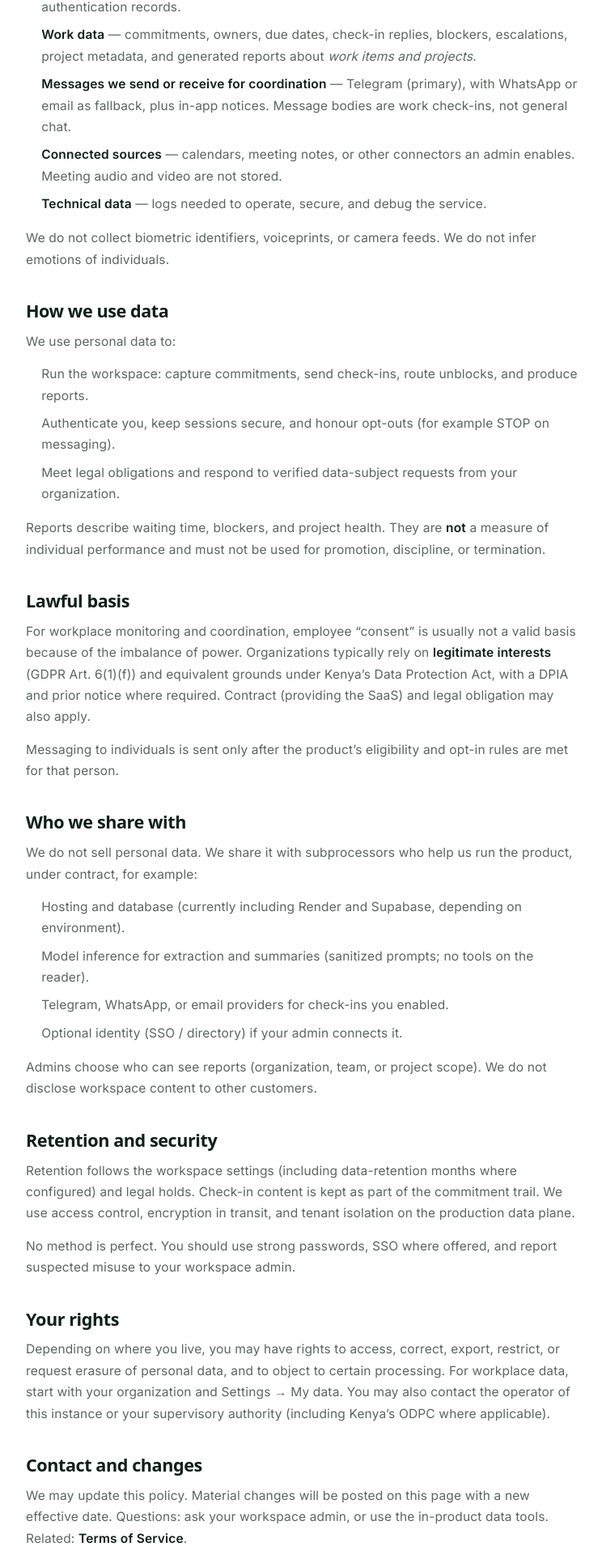
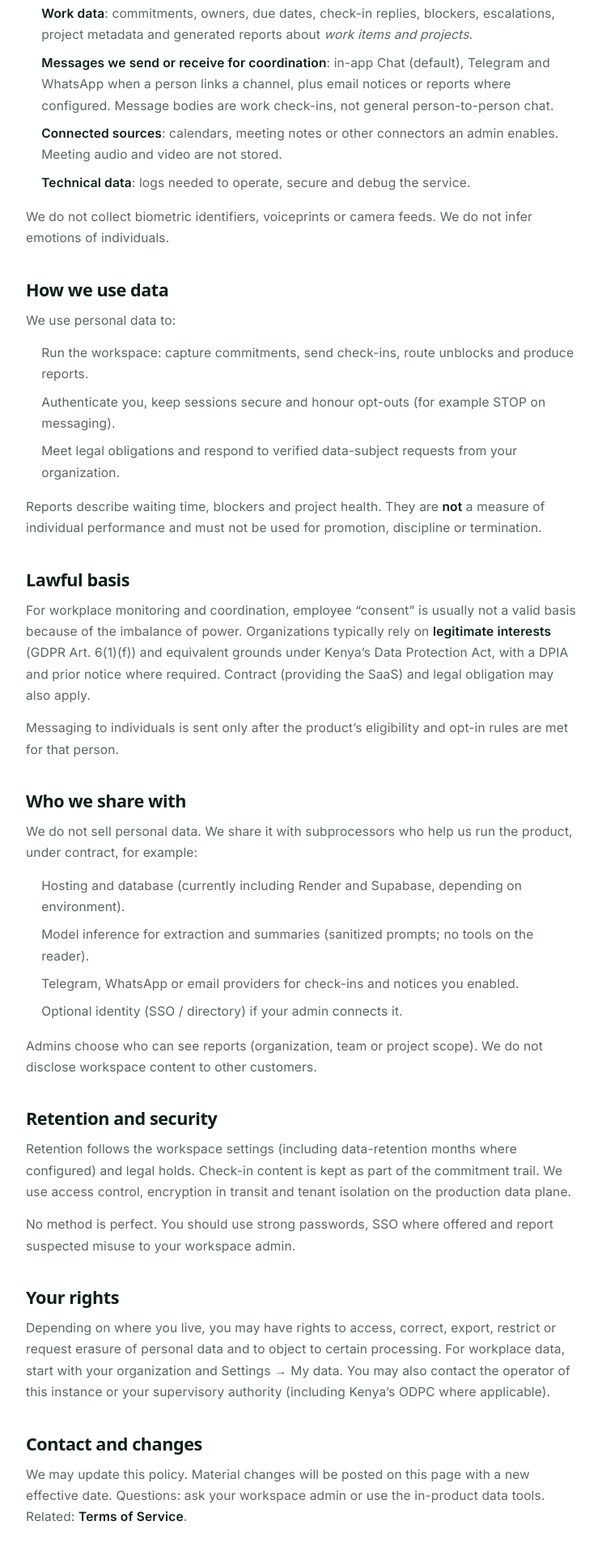
Before and after one commit to Einzelgaanger/company-os, a React (Vite) app: page /privacy-policy in a window 1280 px wide. Shown: the part 806-2726 px from the top of the page at 81% size, without its empty margins (244-988 px from the left). Built offline with nearby package versions, Linux system fonts and the light colour scheme; no server answers.

Commit message:
Align Privacy and Terms messaging with Chat-default channels.
Correct channel claims and punctuation so legal pages match how check-ins actually run.

```diff
--- a/src/pages/legal/Privacy.tsx
+++ b/src/pages/legal/Privacy.tsx
@@ -10,7 +10,7 @@ export default function Privacy() {
       kicker="Legal"
       title="Privacy Policy"
       updated={UPDATED}
-      intro={`${BRAND.name} is a work-coordination system — your agentic chief of staff. This policy explains what we process, why, and the controls you and your organization have. It is not a performance-evaluation or HR analytics product.`}
+      intro={`${BRAND.name} is a work-coordination system: your agentic chief of staff. This policy explains what we process, why and the controls you and your organization have. It is not a performance-evaluation or HR analytics product.`}
       other={{ to: "/terms-of-service", label: "Read the Terms of Service →" }}
       sections={[
         {
@@ -19,7 +19,7 @@ export default function Privacy() {
           body: (
             <>
               <p>
-                This policy applies to the public website, account creation, and the {BRAND.name} workspace
+                This policy applies to the public website, account creation and the {BRAND.name} workspace
                 product. Your <strong>organization</strong> (the customer that created the workspace) is typically
                 the controller of workplace data. We process that data to provide the service they configured.
               </p>
@@ -39,28 +39,28 @@ export default function Privacy() {
               <p>Depending on how the workspace is set up, we may process:</p>
               <ul>
                 <li>
-                  <strong>Account data</strong> — name, email, role, optional phone number for messaging, and
+                  <strong>Account data</strong>: name, email, role, optional phone number for messaging and
                   authentication records.
                 </li>
                 <li>
-                  <strong>Work data</strong> — commitments, owners, due dates, check-in replies, blockers,
-                  escalations, project metadata, and generated reports about <em>work items and projects</em>.
+                  <strong>Work data</strong>: commitments, owners, due dates, check-in replies, blockers,
+                  escalations, project metadata and generated reports about <em>work items and projects</em>.
                 </li>
                 <li>
-                  <strong>Messages we send or receive for coordination</strong> — Telegram (primary), with
-                  WhatsApp or email as fallback, plus in-app notices. Message bodies are work check-ins, not
-                  general chat.
+                  <strong>Messages we send or receive for coordination</strong>: in-app Chat (default), Telegram
+                  and WhatsApp when a person links a channel, plus email notices or reports where configured.
+                  Message bodies are work check-ins, not general person-to-person chat.
                 </li>
                 <li>
-                  <strong>Connected sources</strong> — calendars, meeting notes, or other connectors an admin
+                  <strong>Connected sources</strong>: calendars, meeting notes or other connectors an admin
                   enables. Meeting audio and video are not stored.
                 </li>
                 <li>
-                  <strong>Technical data</strong> — logs needed to operate, secure, and debug the service.
+                  <strong>Technical data</strong>: logs needed to operate, secure and debug the service.
                 </li>
               </ul>
               <p>
-                We do not collect biometric identifiers, voiceprints, or camera feeds. We do not infer emotions
+                We do not collect biometric identifiers, voiceprints or camera feeds. We do not infer emotions
                 of individuals.
               </p>
             </>
@@ -73,13 +73,13 @@ export default function Privacy() {
             <>
               <p>We use personal data to:</p>
               <ul>
-                <li>Run the workspace: capture commitments, send check-ins, route unblocks, and produce reports.</li>
-                <li>Authenticate you, keep sessions secure, and honour opt-outs (for example STOP on messaging).</li>
+                <li>Run the workspace: capture commitments, send check-ins, route unblocks and produce reports.</li>
+                <li>Authenticate you, keep sessions secure and honour opt-outs (for example STOP on messaging).</li>
                 <li>Meet legal obligations and respond to verified data-subject requests from your organization.</li>
               </ul>
               <p>
-                Reports describe waiting time, blockers, and project health. They are <strong>not</strong> a measure
-                of individual performance and must not be used for promotion, discipline, or termination.
+                Reports describe waiting time, blockers and project health. They are <strong>not</strong> a measure
+                of individual performance and must not be used for promotion, discipline or termination.
               </p>
             </>
           ),
@@ -114,11 +114,11 @@ export default function Privacy() {
               <ul>
                 <li>Hosting and database (currently including Render and Supabase, depending on environment).</li>
                 <li>Model inference for extraction and summaries (sanitized prompts; no tools on the reader).</li>
-                <li>Telegram, WhatsApp, or email providers for check-ins you enabled.</li>
+                <li>Telegram, WhatsApp or email providers for check-ins and notices you enabled.</li>
                 <li>Optional identity (SSO / directory) if your admin connects it.</li>
               </ul>
               <p>
-                Admins choose who can see reports (organization, team, or project scope). We do not disclose
+                Admins choose who can see reports (organization, team or project scope). We do not disclose
                 workspace content to other customers.
               </p>
             </>
@@ -132,10 +132,10 @@ export default function Privacy() {
               <p>
                 Retention follows the workspace settings (including data-retention months where configured) and
                 legal holds. Check-in content is kept as part of the commitment trail. We use access control,
-                encryption in transit, and tenant isolation on the production data plane.
+                encryption in transit and tenant isolation on the production data plane.
               </p>
               <p>
-                No method is perfect. You should use strong passwords, SSO where offered, and report suspected
+                No method is perfect. You should use strong passwords, SSO where offered and report suspected
                 misuse to your workspace admin.
               </p>
             </>
@@ -147,8 +147,8 @@ export default function Privacy() {
           body: (
             <>
               <p>
-                Depending on where you live, you may have rights to access, correct, export, restrict, or request
-                erasure of personal data, and to object to certain processing. For workplace data, start with your
+                Depending on where you live, you may have rights to access, correct, export, restrict or request
+                erasure of personal data and to object to certain processing. For workplace data, start with your
                 organization and Settings → My data. You may also contact the operator of this instance or your
                 supervisory authority (including Kenya’s ODPC where applicable).
               </p>
@@ -162,7 +162,7 @@ export default function Privacy() {
             <>
               <p>
                 We may update this policy. Material changes will be posted on this page with a new effective date.
-                Questions: ask your workspace admin, or use the in-product data tools. Related:{" "}
+                Questions: ask your workspace admin or use the in-product data tools. Related:{" "}
                 <Link to="/terms-of-service">Terms of Service</Link>.
               </p>
             </>
```
Also changed, not shown: src/pages/legal/Terms.tsx (+15 -15 lines).
